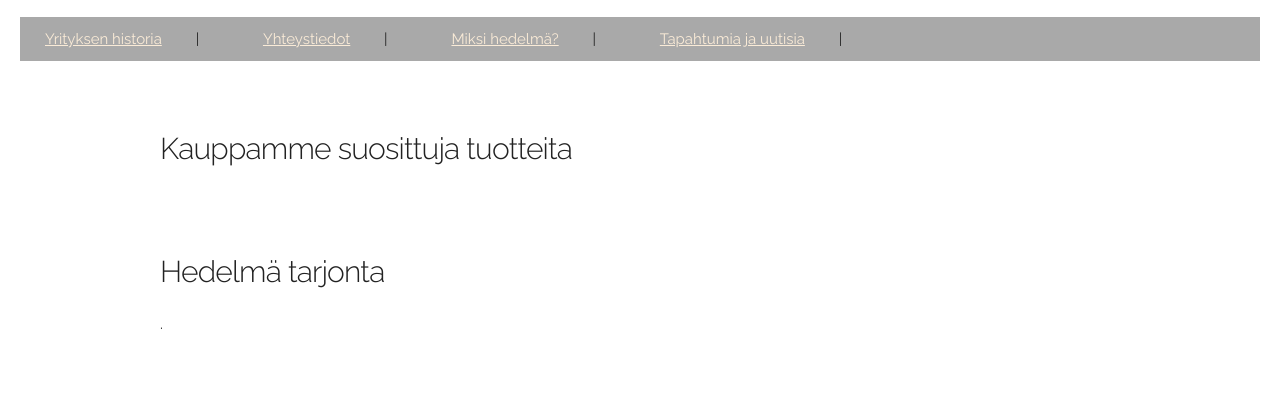
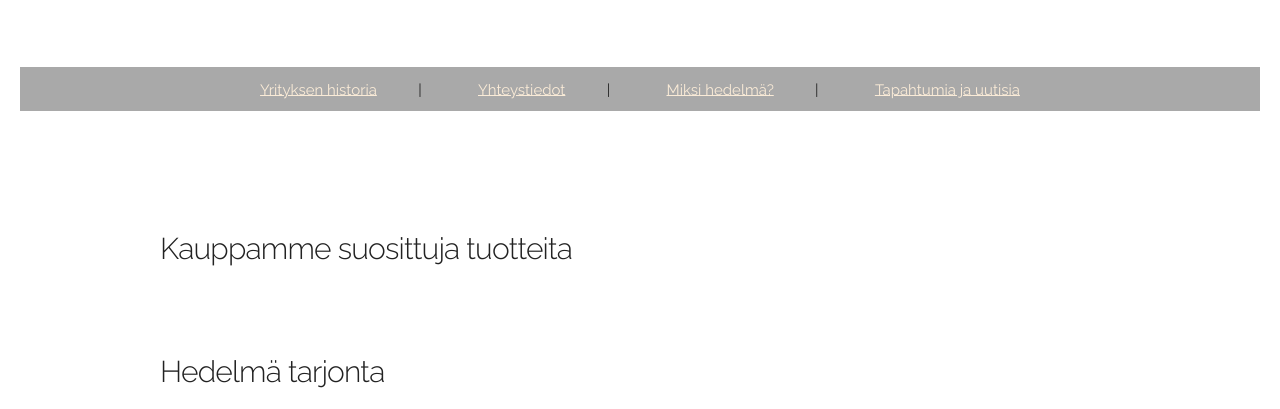
Before and after one commit to MangoProductions/hedelmakauppaluuranko, a plain HTML site: page index.html in a window 1280 px wide. Shown: the part 225-634 px from the top of the page. Drawn offline with Linux system fonts and the light colour scheme.

Commit message:
menu fixes

```diff
--- a/css/additional.css
+++ b/css/additional.css
@@ -3,17 +3,21 @@
 /* MENU SYSTEM */
 ul.menu  {
     list-style-type: none;
-    margin: 0 auto;
-    padding: 10px;
-    background-color: darkgrey;
+    margin: 50px auto;
+    padding:10px 0 10px;
+    background-color: darkgrey;text-align: center;
   }
 ul.menu > li {
     display: inline;
-    padding:1em;
+    padding:0.5em;
 }
-ul.menu > li:after {
-    padding:2em;
+ul.menu li:after {
+    padding:2.5em;
     content:" |";
+}
+ul.menu li:last-child::after {
+    padding:0;
+    content:none;
 }
 ul.menu > li > a {
     padding: 0;
```
